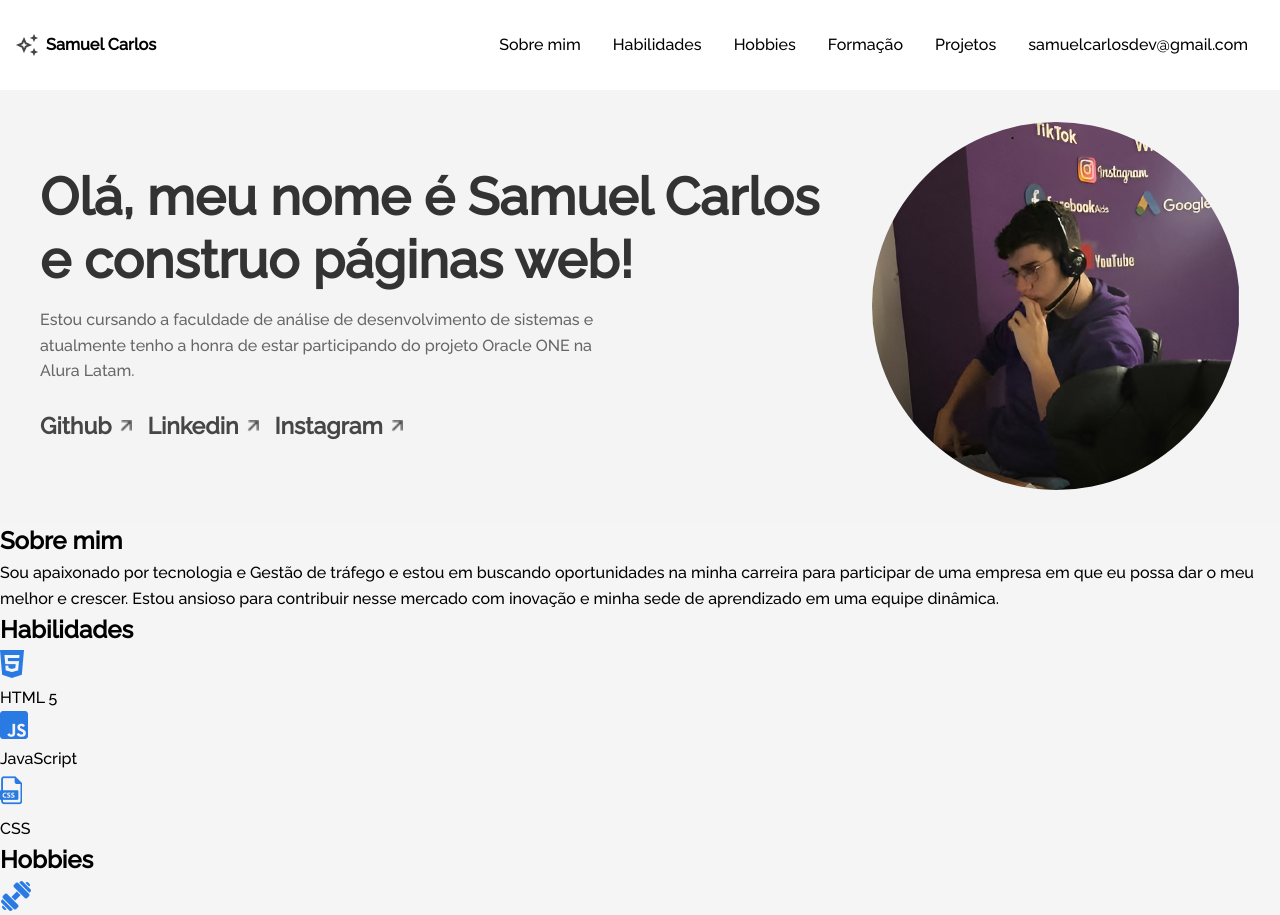
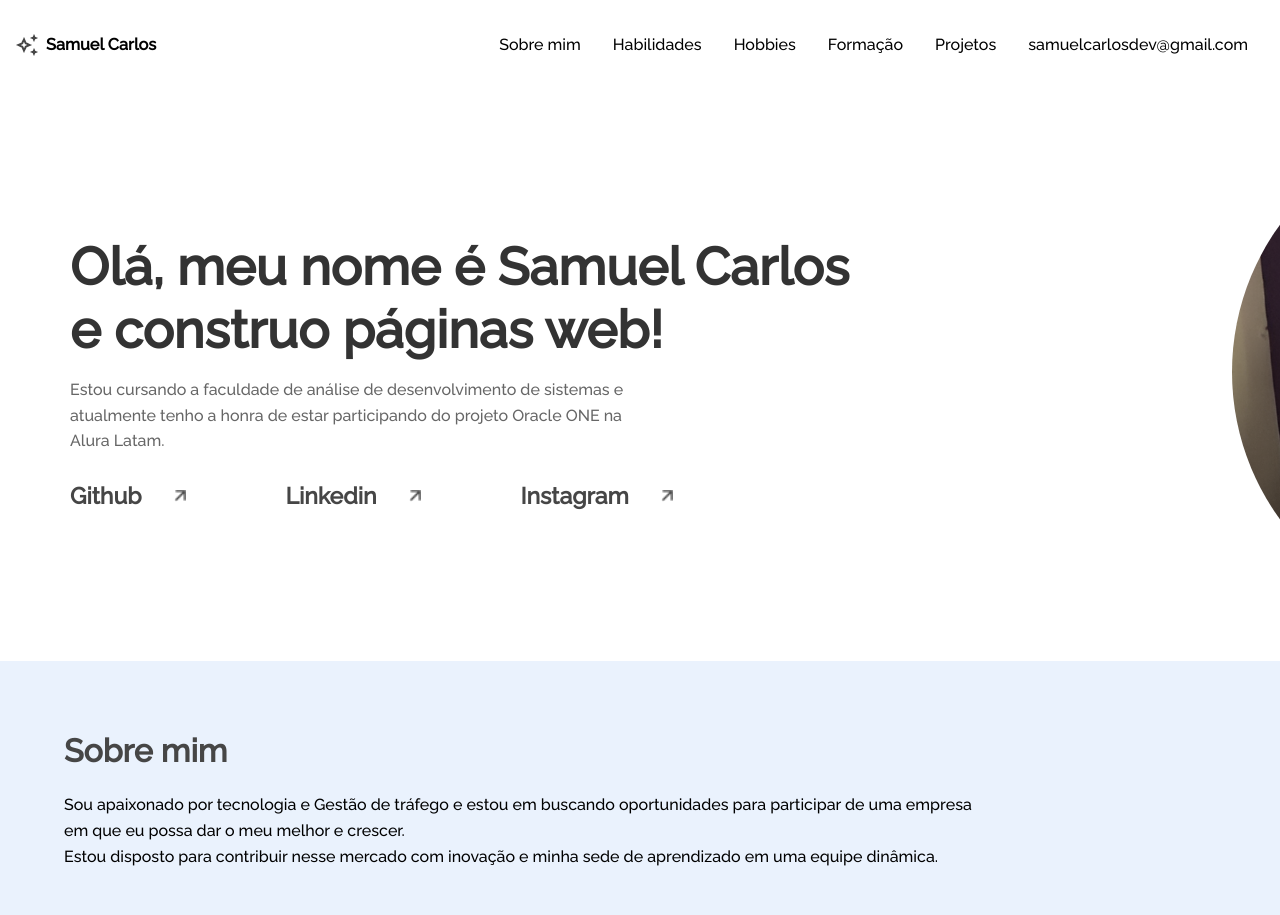
Before and after one commit to zero0101011/Challenge-ONE-Front-End---Portf-lio, a plain HTML site: page index.html in a window 1280 px wide. Shown: the top 915 px of the page. Drawn offline with Linux system fonts and the light colour scheme.

Commit message:
Update Sobre mim

```diff
--- a/index.html
+++ b/index.html
@@ -50,7 +50,7 @@
     <!-- Seção sobre mim -->
     <section class="sobre-mim" id="sobre-mim">
         <h2 class="sobre-mim__titulo">Sobre mim</h2>
-        <p class="sobre-mim__texto">Sou apaixonado por tecnologia e Gestão de tráfego e estou em buscando oportunidades na minha carreira para participar de uma empresa em que eu possa dar o meu melhor e crescer. Estou ansioso para contribuir nesse mercado com inovação e minha sede de aprendizado em uma equipe dinâmica.</p>
+        <p class="sobre-mim__texto">Sou apaixonado por tecnologia e Gestão de tráfego e estou em buscando oportunidades  para participar de uma empresa em que eu possa dar o meu melhor e crescer. <br>Estou disposto para contribuir nesse mercado com inovação e minha sede de aprendizado em uma equipe dinâmica.</p>
 
 
     </section>
--- a/style.css
+++ b/style.css
@@ -77,8 +77,8 @@ a {
 .apresentacao {
     background-color: #f4f4f4;
     padding: 2rem;
-    display: flex;
-    justify-content: center;
+    background-color: var(--cor-de-fundo-menu);
+
 }
 
 .apresentacao__conteiner {
@@ -93,6 +93,8 @@ a {
     flex: 1;
     max-width: 600px;
     padding-right: 2rem;
+    margin-left: 38px;
+
 }
 
 .apresentacao__titulo {
@@ -114,7 +116,7 @@ a {
     padding: 0;
     margin-top: 1.5rem;
     display: flex;
-    gap: 1rem;
+    gap: 100px;
     font-size: 1.4375rem;
 }
 
@@ -124,7 +126,7 @@ a {
     font-weight: bold;
     display: flex;
     align-items: center;
-    gap: 0.5rem;
+    gap: 2rem;
 }
 
 .redes__elemento img {
@@ -135,14 +137,40 @@ a {
 /* Estilizando a foto */
 .apresentacao__foto-content {
     flex: 1;
-    display: flex;
-    justify-content: center;
+
+
 }
 
 .apresentacao__foto {
-    width: 368px;
-    height: 368px;
+    width: 500px;
+    height: 500px;
     border-radius: 50%;
     object-fit: cover;
-    margin-left: auto;
+    margin-left: 100%;
 }
+
+
+/* ------------------------------ Seção Sobre mim ----------------------------------*/
+
+.sobre-mim {
+    background-color: #eaf2fd;
+    padding: 64px;
+    height: 383px;
+    width: 100%;
+
+
+}
+
+.sobre-mim__titulo {
+    font-size: 2rem;
+    color: #464646;
+    font-weight: 700;
+
+
+}
+
+.sobre-mim__texto {
+    font-size: 1rem;
+    width: 80%;
+    margin-top: 1rem;
+}
```
